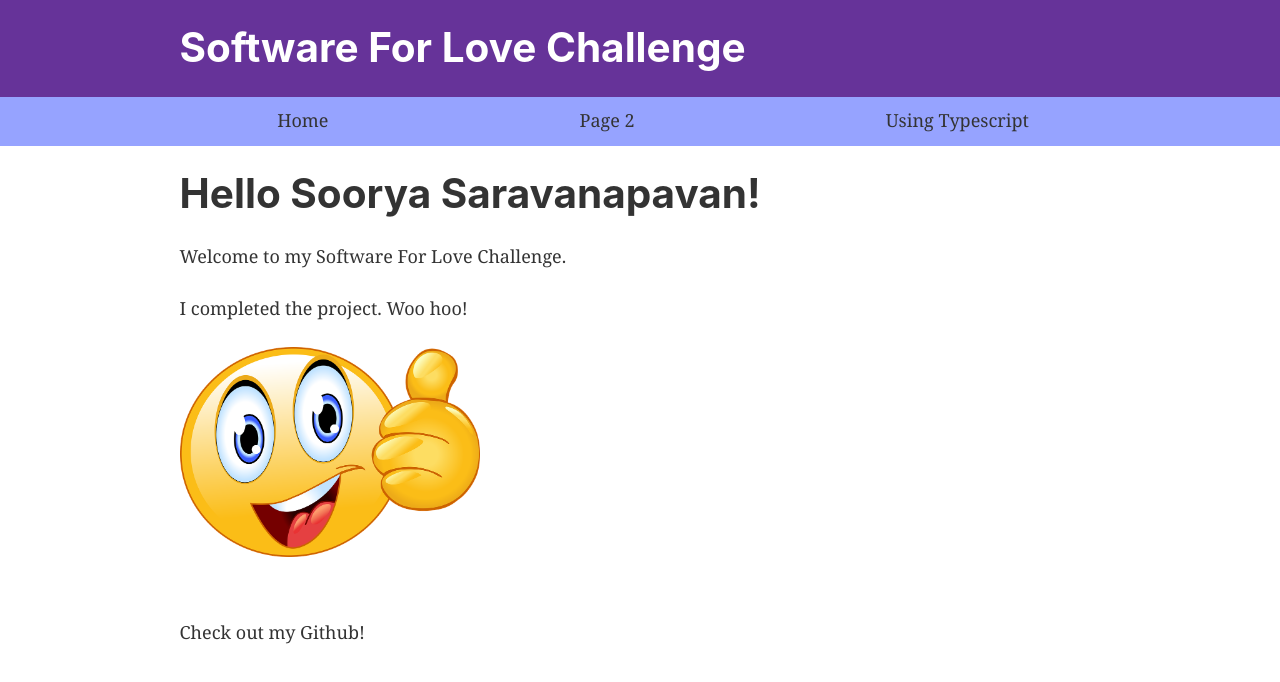
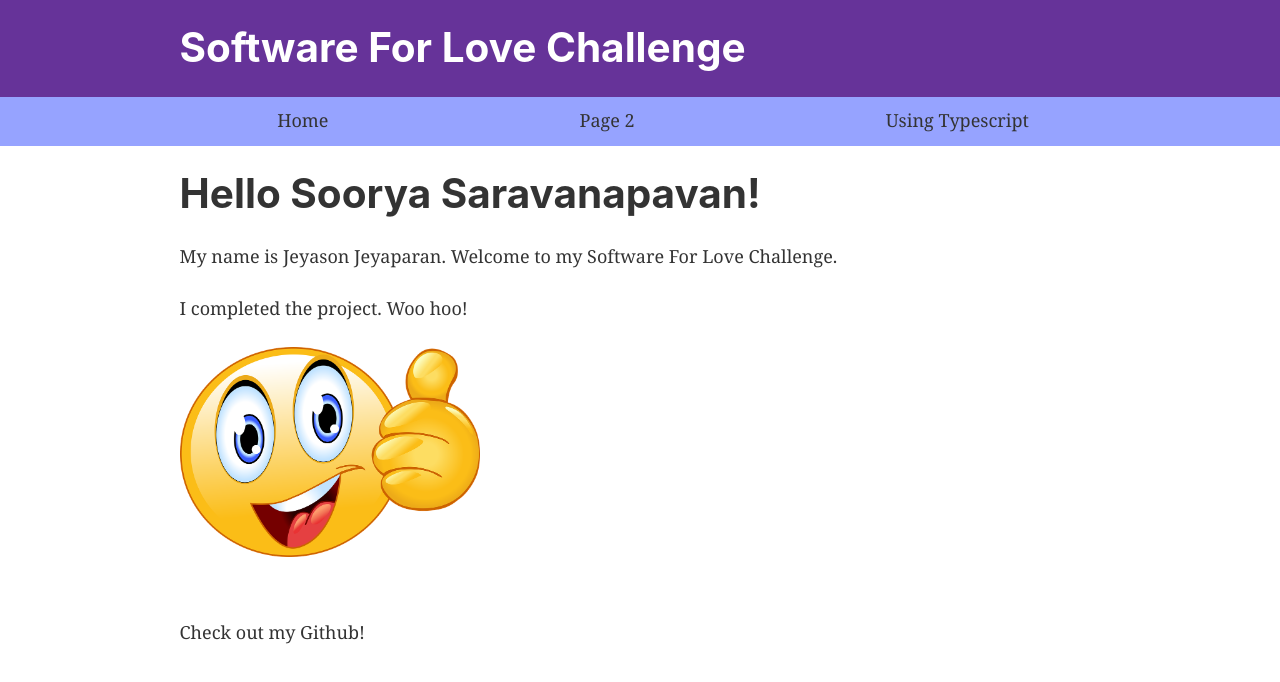
Before and after one commit to jey12345678/Software-Developer-Challenge, a Gatsby site: page / in a window 1280 px wide. Built offline with nearby package versions, Linux system fonts and the light colour scheme; Gatsby itself is replaced by a stand-in of ours.

Commit message:
Adding the index.js

```diff
--- a/src/pages/index.js
+++ b/src/pages/index.js
@@ -8,7 +8,7 @@ const IndexPage = () => (
   <Layout>
     <Seo title="Home" />
     <h1>Hello Soorya Saravanapavan! </h1>
-    <p>Welcome to my Software For Love Challenge.</p>
+    <p>My name is Jeyason Jeyaparan. Welcome to my Software For Love Challenge.</p>
     <p>I completed the project. Woo hoo!</p>
     <StaticImage
       src="../images/smiley-face.png"
```
